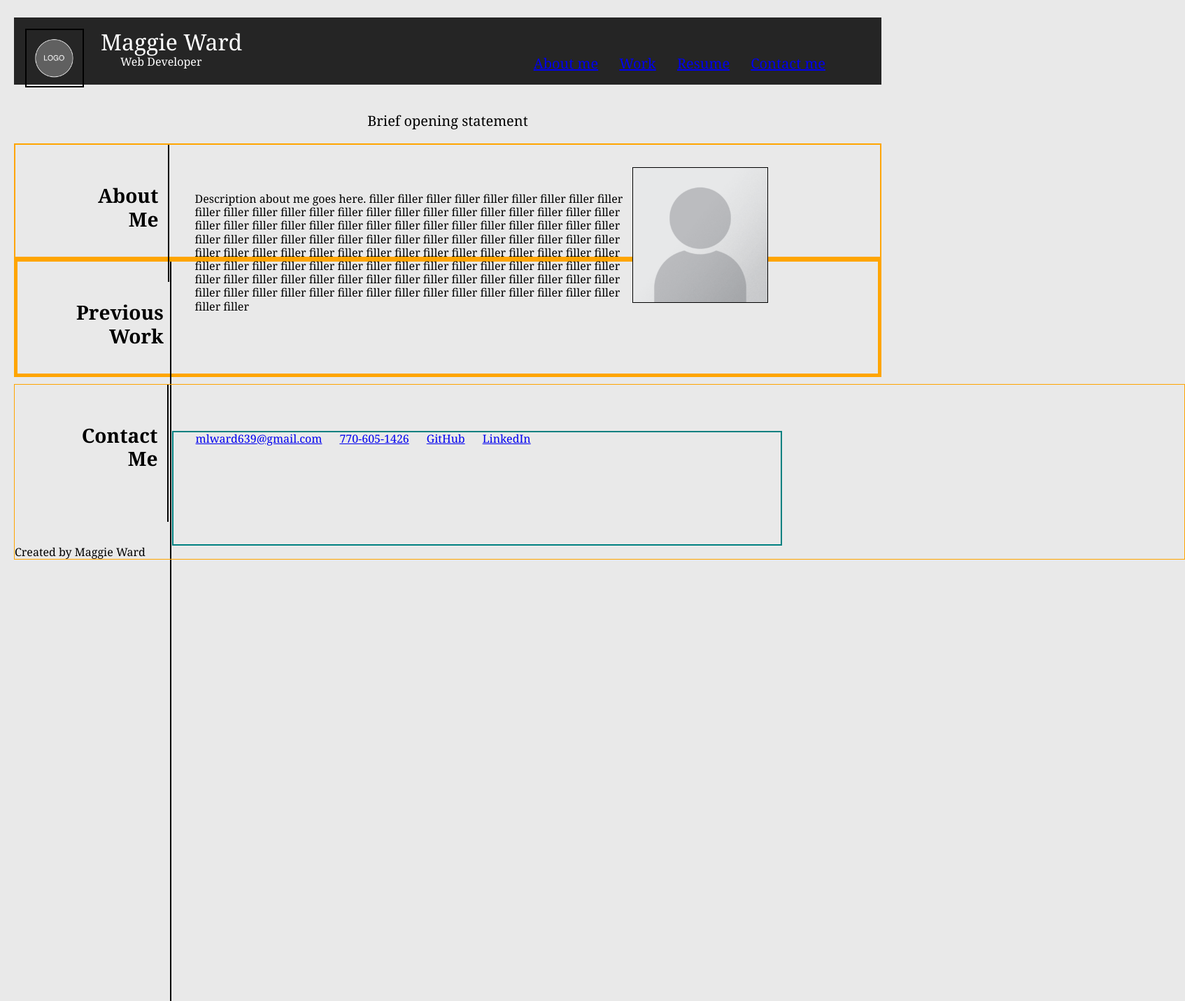
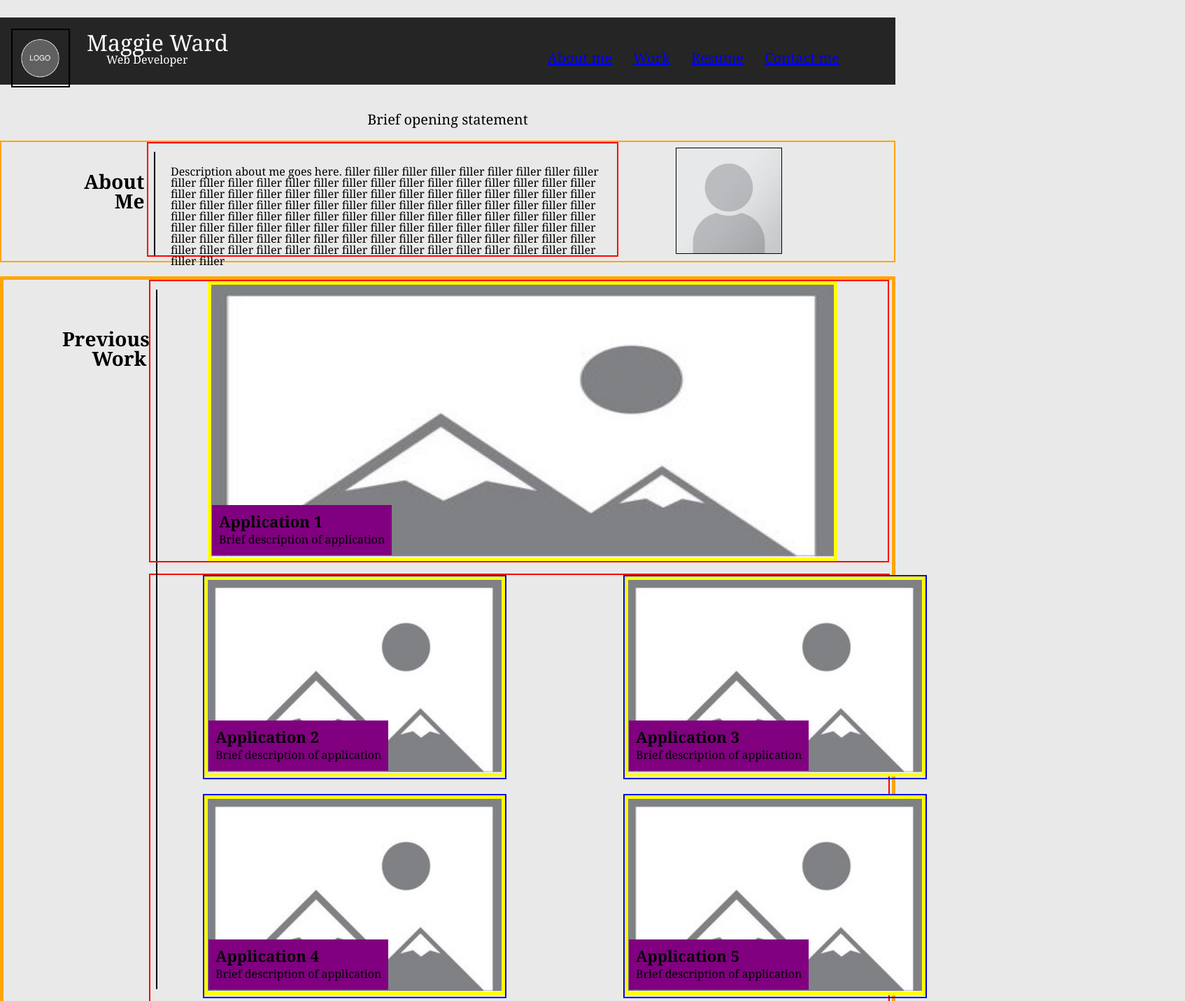
Before and after one commit to mlward639/unit-two-homework, a plain HTML site: page index.html in a window 1280 px wide. Shown: the top 1431 px of the page at 70% size, 1694 px wide, since content can reach past the window. Drawn offline with Linux system fonts and the light colour scheme.

Commit message:
corrections to CSS and HTML

```diff
--- /dev/null
+++ b/assets/style-corrected.css
@@ -0,0 +1,294 @@
+:root {
+    --lightgray: rgb(233, 233, 233);
+    --darkgray: rgb(37, 37, 37);
+    --white: white;
+    --black: black;
+}
+/* body */
+body {
+    font-family: Cambria, Cochin, Georgia, Times, 'Times New Roman', serif;
+    background-color: var(--lightgray);
+}
+
+
+/* Header */
+header {
+    margin-top: 25px;
+    background-color: var(--darkgray);
+    color: var(--white);
+    height: 6em;
+}
+
+.logo {
+    float: left;
+    height: auto;
+    width: 10vh; /* CONVERT */
+    border: 2px solid var(--black);
+    margin-top: 1em;
+    margin-left: 1em;
+}
+
+header h1 {
+    display: inline-block;
+    font-size: 32px;
+    margin-left: 3vh; /* CONVERT */
+    margin-top: 20px;
+}
+
+header p {
+    display: block;
+    text-align: left;
+    font-size: 16px;
+    margin-left: 19vh; /* CONVERT */
+}
+
+/* Nav bar in header */
+header nav {
+/* how to move it up higher? */
+    margin-top: -20px;
+    margin-right: 80px;
+    float: right;
+    font-size: 20px;
+    background-color: var(--darkgray)
+    color: var(--white);
+}
+
+header nav ul {
+    list-style-type: none;
+}
+
+header nav li {
+    display: inline-block;
+    margin-left: 25px;
+}
+
+/* brief opening statement */
+.brief-open h2 {
+    display: block;
+    text-align: center;
+    margin-top: 40px;
+    margin-bottom: 20px;
+    font-size: 20px;
+    background-color: var(--lightgray);
+}
+
+
+/* About Me section */
+#about-me {
+    color: black;
+    background-color: var(--lightgray);
+    height: 170px;
+    border: 2px solid orange;
+    display: block;
+    position: relative;
+}
+
+/* profile picture in About Me section */
+#about-me img {
+    float: right;
+    width: auto;
+    height: 150px;
+    margin-right: 10em;
+    margin-top: 0.5em;
+    border: 1px solid var(--black);
+}
+
+/* About Me title to left */
+.left-title {
+    width: 120.4px;
+    height: 150px;
+    position: absolute;
+    top: 14px;
+    left: 84px;
+    padding-right: 14px;
+    border-right: 2px solid var(--black);
+    font-size: 28px;
+    font-weight: bold;
+    text-align: right;
+}
+
+/* Description in About Me */
+.right-content {
+    padding-left: 32px;
+    position: absolute;
+    left: 208px;
+    width: 50%;
+    height: 160px;
+    font-size: 16px;
+    border: 2px solid red;
+}
+
+
+/* Previous Work section */
+#previous-work {
+    color: black;
+    background-color: var(--lightgray);
+    height: 1050px;
+    border: 5px solid orange;
+    display: block;
+    margin-top: 20px;
+    position: relative;
+}
+
+/* Previous Work title to the left */
+.left-title-2 {
+    width: 120.4px;
+    height: 1000px;
+    position: absolute;
+    top: 14px;
+    left: 84px;
+    padding-right: 14px;
+    border-right: 2px solid var(--black);
+    font-size: 28px;
+    font-weight: bold;
+    text-align: right;
+}
+
+/* Main Work image with description */
+.main-work-example {
+    padding-left: 32px;
+    padding-right: 32px;
+    position: absolute;
+    left: 208px;
+    width: 990px;
+    height: 400px;
+    font-size: 16px;
+    border: 2px solid red;
+}
+
+/* like right-content above
+.main-work-example section {
+    background-color: rgb(233, 233, 233);
+    padding-left: 4.5em;
+    padding-right: 10em;
+    display: inline-flex;
+    align-items: flex-start;
+    flex-wrap: wrap;
+    border: 2px solid red;
+    width: 90vh;
+    height: auto;
+    font-size: 16px;
+*/
+
+.main-work-example img {
+    box-sizing: border-box;
+    border: 5px solid yellow;
+    width: 900px;
+    height: 400px;
+    margin-left: 50px;
+}
+
+.main-app-description {
+    position: absolute;
+    z-index: 2;
+    bottom: 8px;
+    left: 88px;
+    border: 1px solid purple;
+    background-color: purple;
+    padding: 9px;
+    line-height: 26px;
+}
+
+.main-app-description h3 {
+    font-size: 22px;
+    font-weight: bold;
+}
+
+/* Minor Works images with descriptions in 2 x 2 grid */
+.minor-work-examples {
+    display: grid;
+    grid-template-columns: repeat(2, 75vh); /* CONVERT */
+    grid-template-rows: auto;
+    gap: 1px;
+    margin-left: 208px;
+    margin-top: 420px;
+    width: 1055px;
+    border: 2px solid red;
+}
+
+
+.minor-work-examples section {
+    border: 2px solid blue;
+    width: 430px;
+    height: auto;
+    position: relative;
+    margin-left: 75px;
+    margin-bottom: 20px;
+}
+
+.minor-work-examples section div img {
+    box-sizing: border-box;
+    border: 5px solid yellow;
+    width: 430px;
+    height: auto;
+}
+
+
+.app-description {
+    position: absolute;
+    bottom: 10px;
+    left: 6px;
+    border: 1px solid purple;
+    background-color: purple;
+    font-size: 16px;
+    padding: 9px;
+    line-height: 26px;
+}
+
+.app-description h3 {
+    font-size: 22px;
+    font-weight: bold;
+}
+
+
+/* Contact Me section */
+#contact-me {
+    margin-top: 20px;
+    background-color: var(--lightgray);
+    color: var(--black);
+    height: 150px;
+    width: 1500px;
+    line-height: 1.2;
+    border: 1px solid orange;
+    display: block;
+    position: relative;
+}
+
+#contact-me aside p {
+    padding-left: 84px;
+    padding-top: 40px;
+    padding-right: 14px;
+    width: 120.4px;
+    border-right: 2px solid black;
+    height: 100px;
+    font-size: 28px;
+    text-align: right;
+    font-weight: bold;
+}
+
+#contact-me main ul {
+    list-style-type: none;
+    padding-left: 32px;
+    position: absolute;
+    left: 208px;
+    top: 50px;
+    width: 1030px;
+    height: 60px;
+    font-size: 20px;
+    border: 2px solid teal;
+    padding-left: 160px;
+
+}
+
+#contact-me main ul li {
+    display: inline-block;
+    margin-right: 75px;
+}
+
+/* Footer */
+footer {
+    text-align: center;
+    font-size: 16px;
+    margin-top: 10px;
+    margin-bottom: 15px;
+}
--- a/assets/style.css
+++ b/assets/style.css
@@ -31,7 +31,7 @@ header {
     background-color: rgb(37, 37, 37);
     color: white;
     height: 6em;
-    grid-area: header;
+
 }
 
 .logo {
@@ -86,7 +86,7 @@ header nav li {
     margin-bottom: 20px;
     font-size: 20px;
     background-color: rgb(233, 233, 233);
-    grid-area: subhead;
+
 }
 
 /* About me section */
@@ -95,7 +95,7 @@ header nav li {
     background-color: rgb(233, 233, 233);
     height: 10em;
     border: 2px solid orange;
-    grid-area: menu;
+    display: block
 }
 
 /* profile picture in About Me section */
@@ -109,7 +109,7 @@ header nav li {
 }
 
 /* About Me title to left */
-.left-title {
+aside .left-title {
     padding-left: 3em;
     padding-top: 2em;
     padding-right: 0.5em;
@@ -143,11 +143,11 @@ header nav li {
     background-color: rgb(233, 233, 233);
     height: 10em;
     border: 5px solid orange;
-    grid-area: main;
+    display: block;
 }
 
 /* like left-title above */
-#previous-work h2 {
+#previous-work aside h2 {
     padding-left: 3em;
     padding-top: 2em;
     padding-right: 0.5em;
@@ -253,10 +253,10 @@ footer {
     width: 209vh;
     line-height: 1.2;
     border: 1px solid orange;
-    grid-area: footer;
+    display: block;
 }
 
-#contact-me h2 {
+#contact-me aside h2 {
     padding-left: 3em;
     padding-top: 2em;
     padding-right: 0.5em;
@@ -273,7 +273,7 @@ footer {
 
 }
 
-#contact-me ul {
+#contact-me main ul {
     list-style-type: none;
     padding-left: 2em;
     display: inline-flex;
@@ -285,7 +285,7 @@ footer {
     border: 2px solid teal;
 }
 
-#contact-me li {
+#contact-me main ul li {
     display: inline-block;
     margin-right: 25px;
 }
--- a/index.html
+++ b/index.html
@@ -6,7 +6,7 @@
         <meta name="viewport" content="width=device-width, initial-scale=1.0">
         <title>Maggie Ward's Portfolio</title>
         <link rel="stylesheet" type="text/css" href="./assets/reset.css">
-        <link rel="stylesheet" type="text/css" href="./assets/style.css">
+        <link rel="stylesheet" type="text/css" href="./assets/style-corrected.css">
 
     </head>
 
@@ -38,12 +38,14 @@
 
         <!-- About me section-->
         <main id="about-me">
+            <aside class="left-title">
+                <p><br></p>
+                <p>About Me</p>
+            </aside>
             <section>
                 <img src="./assets/profile-placeholder-300x300.png" alt="Picture of me">
-                <div class="left-title">
-                    <p>About Me</p>
-                </div>
                 <div class="right-content">
+                    <P><br><br></P>
                     <p>Description about me goes here.   filler filler filler filler filler filler filler filler filler filler filler filler filler filler filler filler filler filler filler filler filler filler filler filler filler filler filler filler filler filler filler filler filler filler filler filler filler filler filler filler filler filler filler filler filler filler filler filler filler filler filler filler filler filler filler filler filler filler filler filler filler filler filler filler filler filler filler filler filler filler filler filler filler filler filler filler filler filler filler filler filler filler filler filler filler filler filler filler filler filler filler filler filler filler filler filler filler filler filler filler filler filler filler filler filler filler filler filler filler filler filler filler filler filler filler filler  </p>
                 </div>
                 <!-- Not sure if div is needed -->
@@ -53,10 +55,12 @@
         <!-- Previous Work section -->
         <main id="previous-work">
             <!-- Main prior work example -->
-            <h2>Previous Work</h2>
+            <aside class="left-title-2">
+                <p><br><br></p>
+                <p>Previous Work</p>
+            </aside>
                 <!-- Web application examples -->
             <section class="main-work-example">
-                <section>
                 <div><a href="#">
                     <img src="./assets/placeholder-image.jpg" alt="Picture of application 2">
                 </a></div>
@@ -65,10 +69,8 @@
                     <p>Brief description of application</p>
                 </div>
             </section>
-            </section>
 
             <section class="minor-work-examples">
-
                 <section>
                     <div><a href="#">
                         <img src="./assets/placeholder-image.jpg" alt="Picture of application 2">
@@ -112,13 +114,13 @@
             </section>
         </main>
 
-    </main>
-
-        <!-- Footer -->
-        <footer>
         <!-- Contact me -->
+        <main>
             <section id="contact-me">
-                <h2>Contact Me</h2>
+                <aside>
+                    <p>Contact Me</p>
+                </aside>
+                <main>
                     <ul>
                         <li>
                             <a href="#">mlward639@gmail.com</a>
@@ -133,9 +135,14 @@
                             <a href="#">LinkedIn</a>
                         </li>
                     </ul>
-                <br>
-                <h3>Created by Maggie Ward</h2>
 
+        </main>
+
+    </main>
+
+        <!-- Footer -->
+        <footer>
+            <h2>Created by Maggie Ward</h2>
         </footer>
 
     </body>
```
Lines whose indentation alone changed are shown as unchanged.
